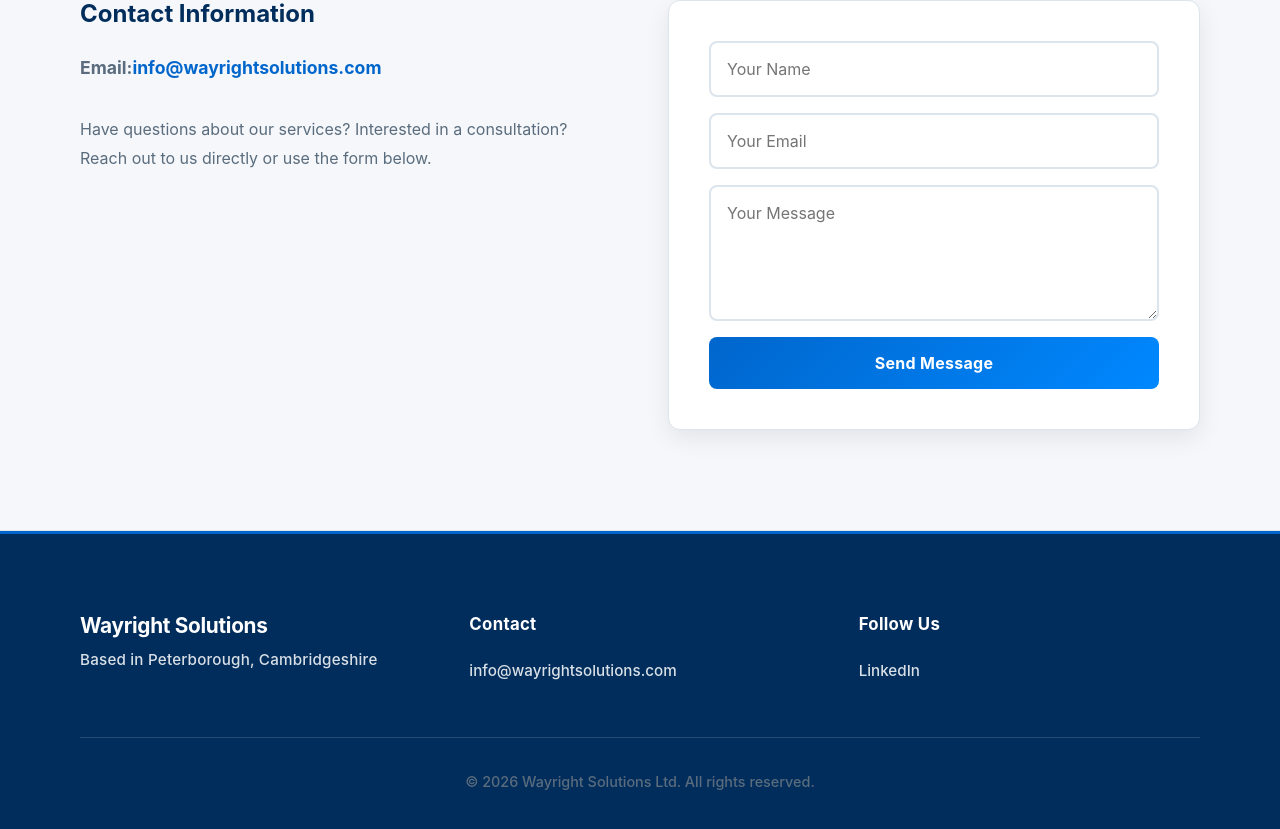
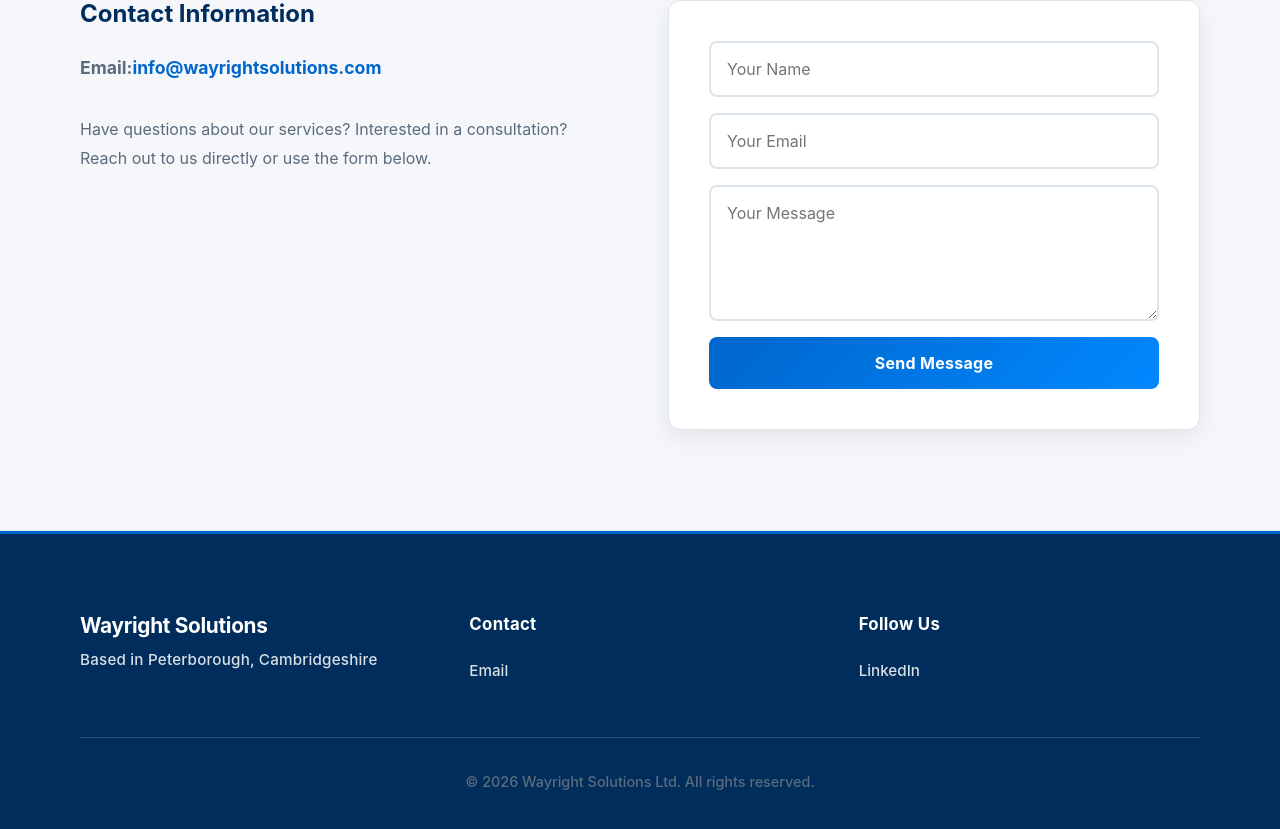
Before and after one commit to EdDev2/WayrightSolutions, a React (Vite) app: page / in a window 1280 px wide. Shown: the part 4409-5238 px from the top of the page. Built offline with nearby package versions, Linux system fonts and the light colour scheme.

Commit message:
Update Footer.jsx

```diff
--- a/src/components/Footer.jsx
+++ b/src/components/Footer.jsx
@@ -13,7 +13,7 @@
           <div className="footer-section">
             <h4>Contact</h4>
             <p>
-              <a href="mailto:info@wayrightsolutions.com?subject=Wayright Solutions Inquiry">info@wayrightsolutions.com</a>
+              <a href="mailto:info@wayrightsolutions.com?subject=Wayright Solutions Inquiry">Email</a>
             </p>
           </div>
           <div className="footer-section">
```
